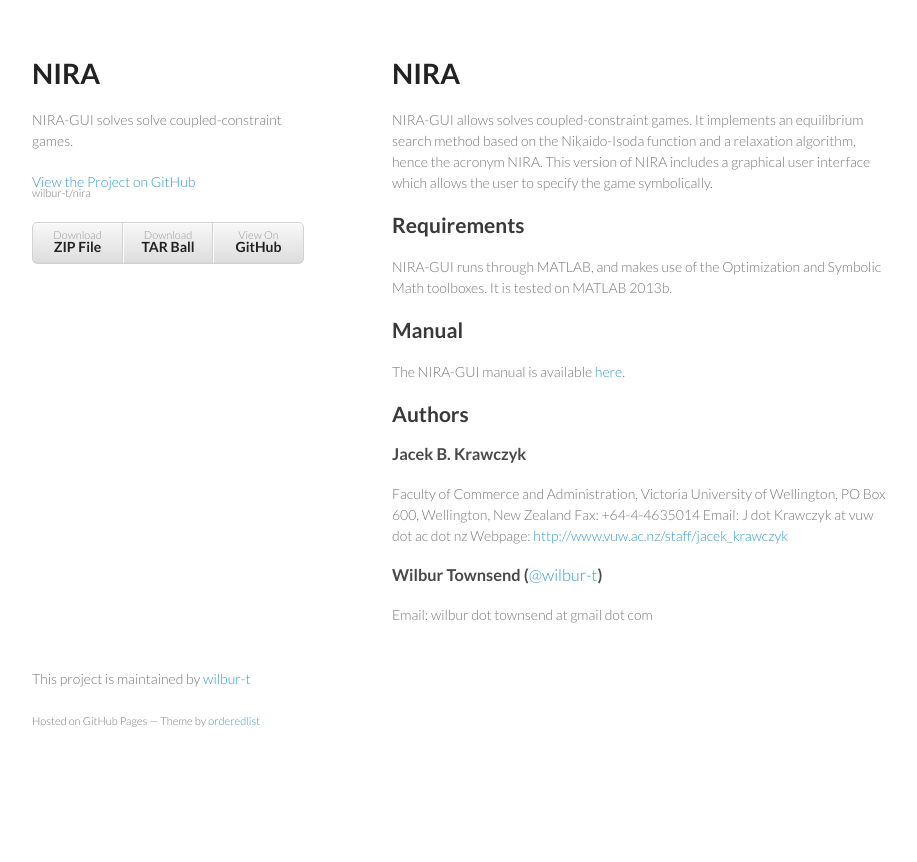
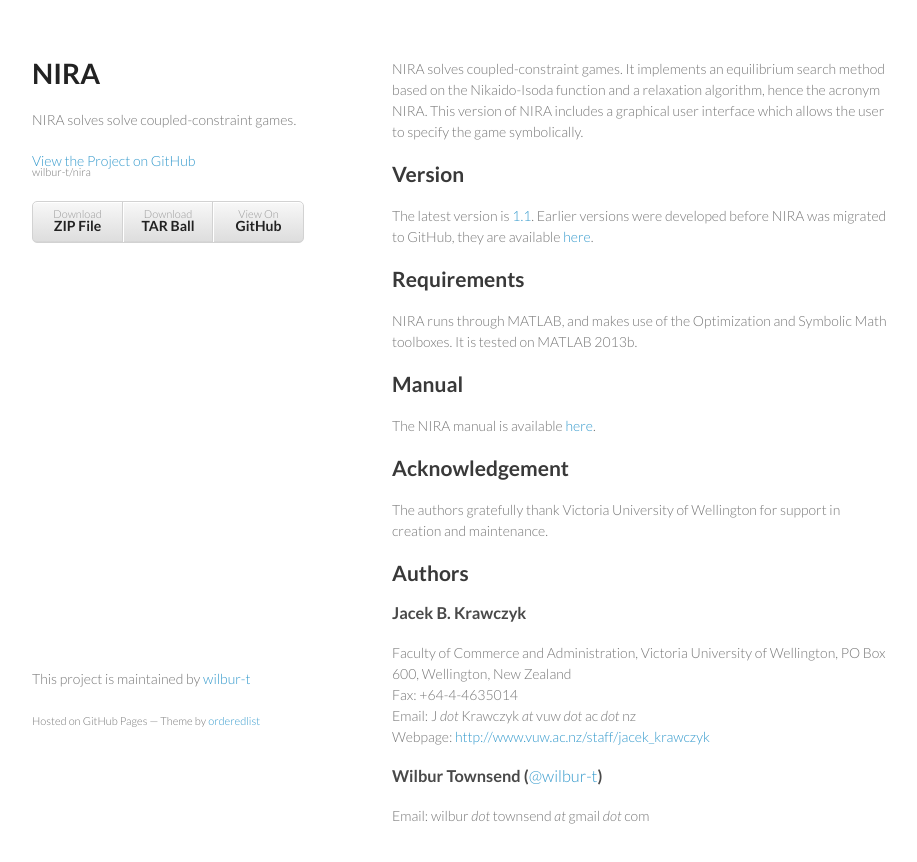
Before and after one commit to wilburtownsend/nira, a plain HTML site: page index.html in a window 1280 px wide. Shown: the whole page, without its empty margins (178-1095 px from the left). Before the commit the page ends 800 px from the top, so only its background shows below. Drawn offline with Linux system fonts and the light colour scheme.

Commit message:
Create gh-pages branch via GitHub

```diff
--- a/index.html
+++ b/index.html
@@ -16,7 +16,7 @@
     <div class="wrapper">
       <header>
         <h1>NIRA</h1>
-        <p>NIRA-GUI solves solve coupled-constraint games.</p>
+        <p>NIRA solves solve coupled-constraint games.</p>
 
         <p class="view"><a href="https://github.com/wilbur-t/nira">View the Project on GitHub <small>wilbur-t/nira</small></a></p>
 
@@ -28,20 +28,27 @@
         </ul>
       </header>
       <section>
-        <h1>
-<a id="nira" class="anchor" href="#nira" aria-hidden="true"><span class="octicon octicon-link"></span></a>NIRA</h1>
+        <p>NIRA solves coupled-constraint games. It implements an equilibrium search method based on the Nikaido-Isoda function and a relaxation algorithm, hence the acronym NIRA. This version of NIRA includes a graphical user interface which allows the user to specify the game symbolically.</p>
 
-<p>NIRA-GUI allows solves coupled-constraint games. It implements an equilibrium search method based on the Nikaido-Isoda function and a relaxation algorithm, hence the acronym NIRA. This version of NIRA includes a graphical user interface which allows the user to specify the game symbolically.</p>
+<h2>
+<a id="version" class="anchor" href="#version" aria-hidden="true"><span class="octicon octicon-link"></span></a>Version</h2>
+
+<p>The latest version is <a href="https://github.com/wilbur-t/nira/releases/tag/1.1">1.1</a>. Earlier versions were developed before NIRA was migrated to GitHub, they are available <a href="https://drive.google.com/folderview?id=0B39JLTTdR-V8c0hSdUNVVmprM2M&amp;usp=drive_web">here</a>.</p>
 
 <h2>
 <a id="requirements" class="anchor" href="#requirements" aria-hidden="true"><span class="octicon octicon-link"></span></a>Requirements</h2>
 
-<p>NIRA-GUI runs through MATLAB, and makes use of the Optimization and Symbolic Math toolboxes. It is tested on MATLAB 2013b.</p>
+<p>NIRA runs through MATLAB, and makes use of the Optimization and Symbolic Math toolboxes. It is tested on MATLAB 2013b.</p>
 
 <h2>
 <a id="manual" class="anchor" href="#manual" aria-hidden="true"><span class="octicon octicon-link"></span></a>Manual</h2>
 
-<p>The NIRA-GUI manual is available <a href="https://drive.google.com/file/d/0Bx37Z6Mlfz5QRHp0TDc0Qzhsekk/edit?usp=sharing">here</a>.</p>
+<p>The NIRA manual is available <a href="https://drive.google.com/file/d/0Bx37Z6Mlfz5QRHp0TDc0Qzhsekk/edit?usp=sharing">here</a>.</p>
+
+<h2>
+<a id="acknowledgement" class="anchor" href="#acknowledgement" aria-hidden="true"><span class="octicon octicon-link"></span></a>Acknowledgement</h2>
+
+<p>The authors gratefully thank Victoria University of Wellington for support in creation and maintenance.</p>
 
 <h2>
 <a id="authors" class="anchor" href="#authors" aria-hidden="true"><span class="octicon octicon-link"></span></a>Authors</h2>
@@ -49,15 +56,15 @@
 <h3>
 <a id="jacek-b-krawczyk" class="anchor" href="#jacek-b-krawczyk" aria-hidden="true"><span class="octicon octicon-link"></span></a>Jacek B. Krawczyk</h3>
 
-<p>Faculty of Commerce and Administration, Victoria University of Wellington, PO Box 600, Wellington, New Zealand
-Fax: +64-4-4635014
-Email: J dot Krawczyk at vuw dot ac dot nz
-Webpage: <a href="http://www.vuw.ac.nz/staff/jacek_krawczyk">http://www.vuw.ac.nz/staff/jacek_krawczyk</a></p>
+<p>Faculty of Commerce and Administration, Victoria University of Wellington, PO Box 600, Wellington, New Zealand<br>
+Fax: +64-4-4635014<br>
+Email: J <em>dot</em> Krawczyk <em>at</em> vuw <em>dot</em> ac <em>dot</em> nz<br>
+Webpage: <a href="http://www.vuw.ac.nz/staff/jacek_krawczyk">http://www.vuw.ac.nz/staff/jacek_krawczyk</a>  </p>
 
 <h3>
 <a id="wilbur-townsend-wilbur-t" class="anchor" href="#wilbur-townsend-wilbur-t" aria-hidden="true"><span class="octicon octicon-link"></span></a>Wilbur Townsend (<a href="https://github.com/wilbur-t" class="user-mention">@wilbur-t</a>)</h3>
 
-<p>Email: wilbur dot townsend at gmail dot com</p>
+<p>Email: wilbur <em>dot</em> townsend <em>at</em> gmail <em>dot</em> com</p>
       </section>
       <footer>
         <p>This project is maintained by <a href="https://github.com/wilbur-t">wilbur-t</a></p>
```
Also changed, not shown: params.json (+1 -1 lines).
